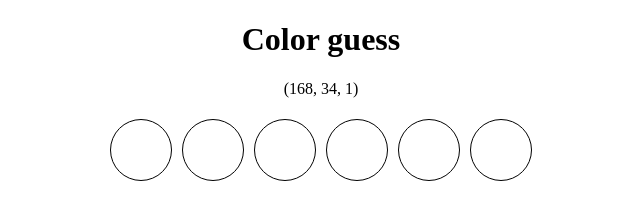
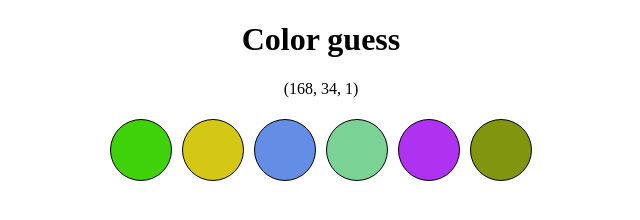
Before and after one commit to HigorMN/color-guess, a website: page index.html in a window 1280 px wide. Shown: the whole page, without its empty margins (319-959 px from the left). Drawn offline with Linux system fonts and the light colour scheme.

Commit message:
Requisito 4 concluido

```diff
--- a/index.html
+++ b/index.html
@@ -5,7 +5,7 @@
     <meta http-equiv="X-UA-Compatible" content="IE=edge" />
     <meta name="viewport" content="width=device-width, initial-scale=1.0" />
     <title>Color guess</title>
-    <link rel="stylesheet" href="style.css" />
+    <link rel="stylesheet" href="style.css">
   </head>
 
   <body>
--- a/script.js
+++ b/script.js
@@ -8,3 +8,33 @@ function balls() {
 }
 
 balls();
+
+function colorAleatorias() {
+  const allColors = document.getElementsByClassName('ball');
+
+  allColors[0].style.backgroundColor = `rgb(${Math.floor(
+    Math.random() * 255
+  )}, ${Math.floor(Math.random() * 255)}, ${Math.floor(Math.random() * 255)})`;
+
+  allColors[1].style.backgroundColor = `rgb(${Math.floor(
+    Math.random() * 255
+  )}, ${Math.floor(Math.random() * 255)}, ${Math.floor(Math.random() * 255)})`;
+
+  allColors[2].style.backgroundColor = `rgb(${Math.floor(
+    Math.random() * 255
+  )}, ${Math.floor(Math.random() * 255)}, ${Math.floor(Math.random() * 255)})`;
+
+  allColors[3].style.backgroundColor = `rgb(${Math.floor(
+    Math.random() * 255
+  )}, ${Math.floor(Math.random() * 255)}, ${Math.floor(Math.random() * 255)})`;
+
+  allColors[4].style.backgroundColor = `rgb(${Math.floor(
+    Math.random() * 255
+  )}, ${Math.floor(Math.random() * 255)}, ${Math.floor(Math.random() * 255)})`;
+
+  allColors[5].style.backgroundColor = `rgb(${Math.floor(
+    Math.random() * 255
+  )}, ${Math.floor(Math.random() * 255)}, ${Math.floor(Math.random() * 255)})`;
+}
+
+colorAleatorias();
```
